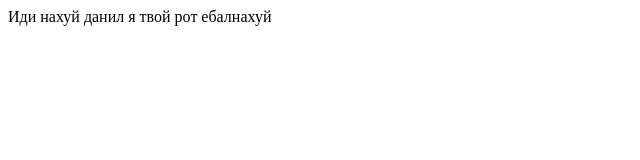
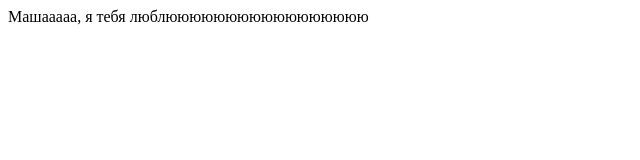
Before and after one commit to Davyd726/DProject, a plain HTML site: page index.html in a window 1280 px wide. Shown: the whole page, without its empty margins (0-640 px from the left). Drawn offline with Linux system fonts and the light colour scheme.

Commit message:
Add files via upload

```diff
--- a/index.html
+++ b/index.html
@@ -6,6 +6,6 @@
     <title>Document</title>
   </head>
   <body>
-    Иди нахуй данил я твой рот ебалнахуй
+    Машааааа, я тебя люблююююююююююююююююю
   </body>
 </html>
```
